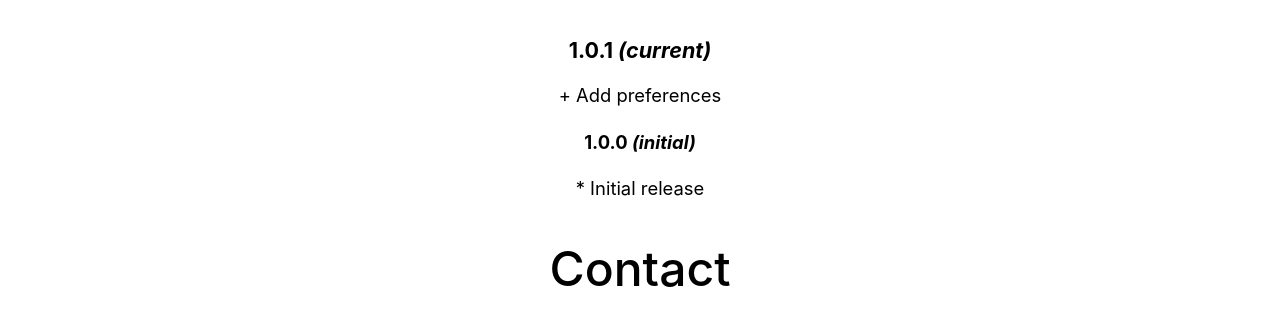
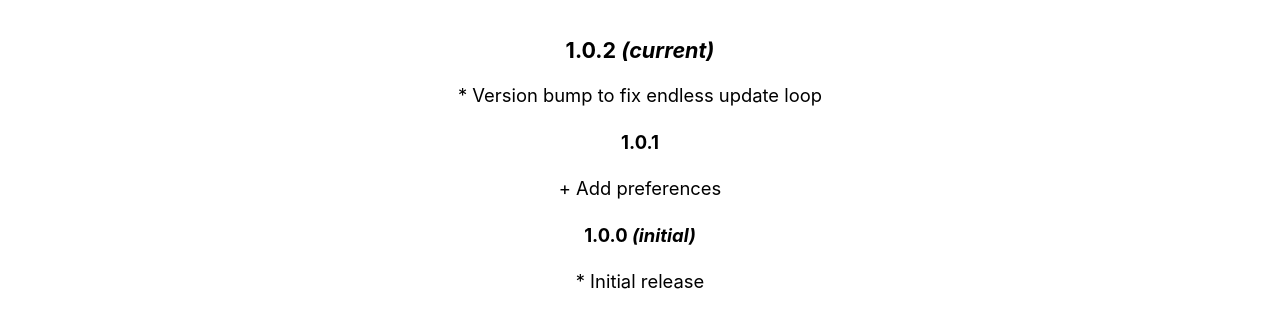
Before and after one commit to FNCxPro/FNCxPro.github.io, a plain HTML site: page depictions/pro.relative.nomorenctime.html in a window 1280 px wide. Shown: the part 474-800 px from the top of the page. Drawn offline with Linux system fonts and the light colour scheme; a web font is replaced by a local one.

Commit message:
Update NoMoreNCTime (pro.relative.nomorenctime) to 1.0.2

```diff
--- a/depictions/pro.relative.nomorenctime.html
+++ b/depictions/pro.relative.nomorenctime.html
@@ -13,7 +13,11 @@
       Method to hide date/time from <a href="http://getflex.co/patch/LS-Hide-Time-and-Date-Customizable/app/SpringBoard/id/34770">sinfool's flex tweak, LS - Hide Time and Date (Customizable)</a>
     </p>
     <h2>Changelog</h2>
-    <h3>1.0.1 <em>(current)</em></h3>
+    <h3>1.0.2 <em>(current)</em></h3>
+    <p>
+      * Version bump to fix endless update loop
+    </p>
+    <h4>1.0.1</h4>
     <p>
       + Add preferences
     </p>
```
Also changed, not shown: 5 other files.
